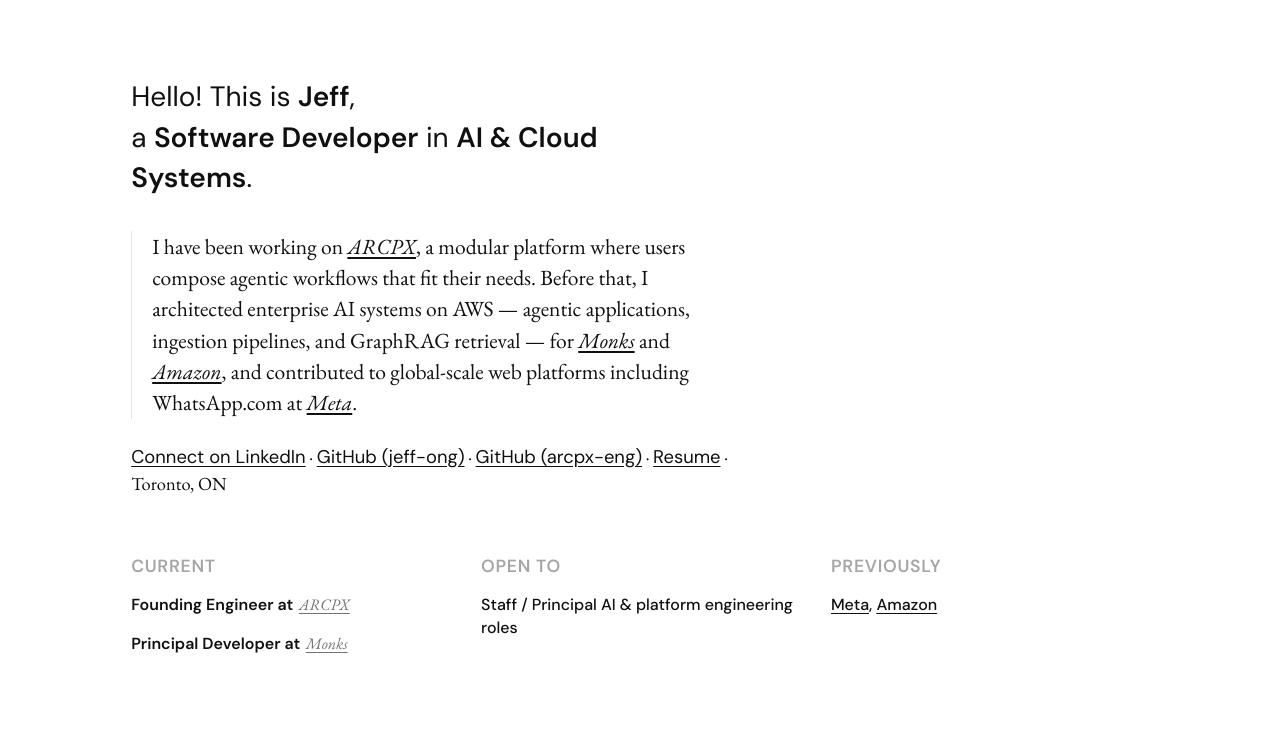
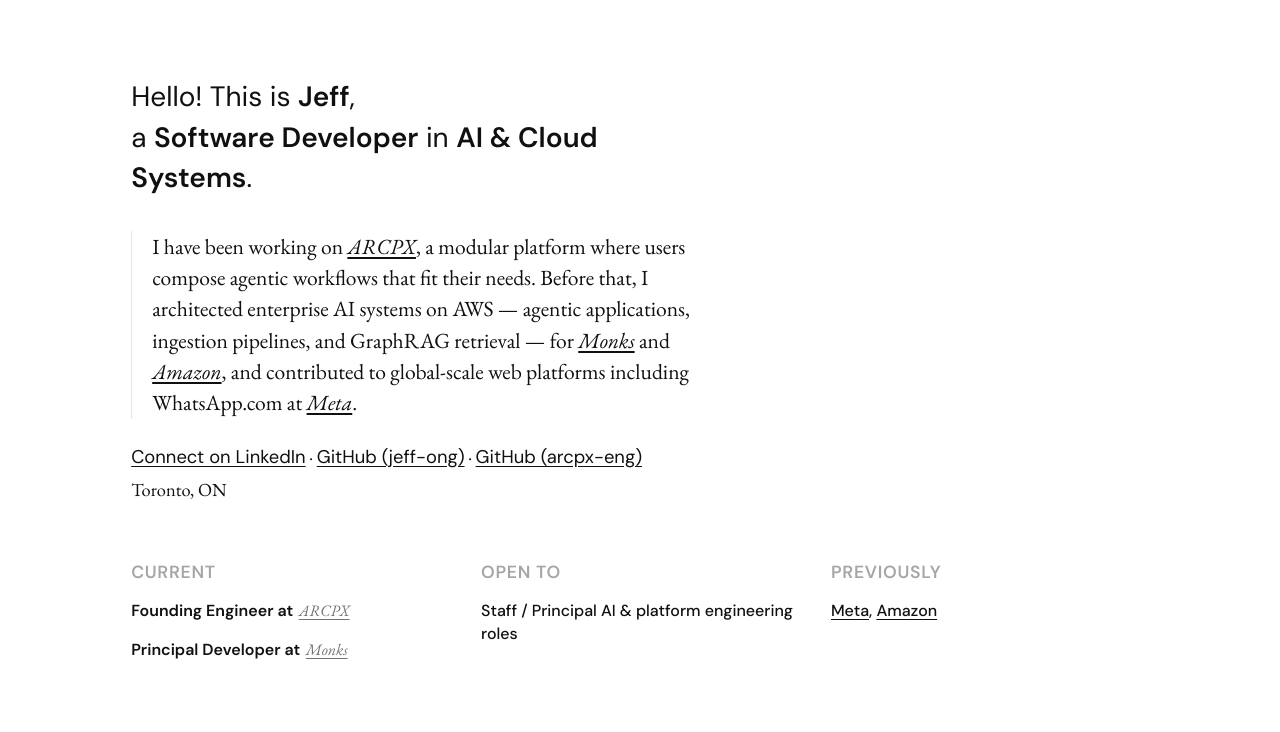
Before and after one commit to jeff-ong/portfolio, a plain HTML site: page index.html in a window 1280 px wide. Shown: the part 68-800 px from the top of the page. Drawn offline with nearby package versions, Linux system fonts and the light colour scheme.

```diff
--- a/index.html
+++ b/index.html
@@ -61,8 +61,7 @@
           <a href="https://linkedin.com/in/jeff-ong" target="_blank" rel="noopener noreferrer">Connect on LinkedIn</a>
           · <a href="https://github.com/jeff-ong" target="_blank" rel="noopener noreferrer">GitHub (jeff-ong)</a>
           · <a href="https://github.com/arcpx-eng" target="_blank" rel="noopener noreferrer">GitHub (arcpx-eng)</a>
-          · <a href="Resume-Jeff-Ong.md" download="Jeff-Ong-Resume.md">Resume</a>
-          · Toronto, ON
+          <span class="intro-location">Toronto, ON</span>
         </p>
       </div>
     </section>
--- a/styles.css
+++ b/styles.css
@@ -231,6 +231,11 @@
   font-family: var(--font-sans);
   font-style: normal;
   color: var(--text);
+}
+
+.intro-location {
+  display: block;
+  margin-top: 0.35rem;
 }
 
 /* Status grid */
```
